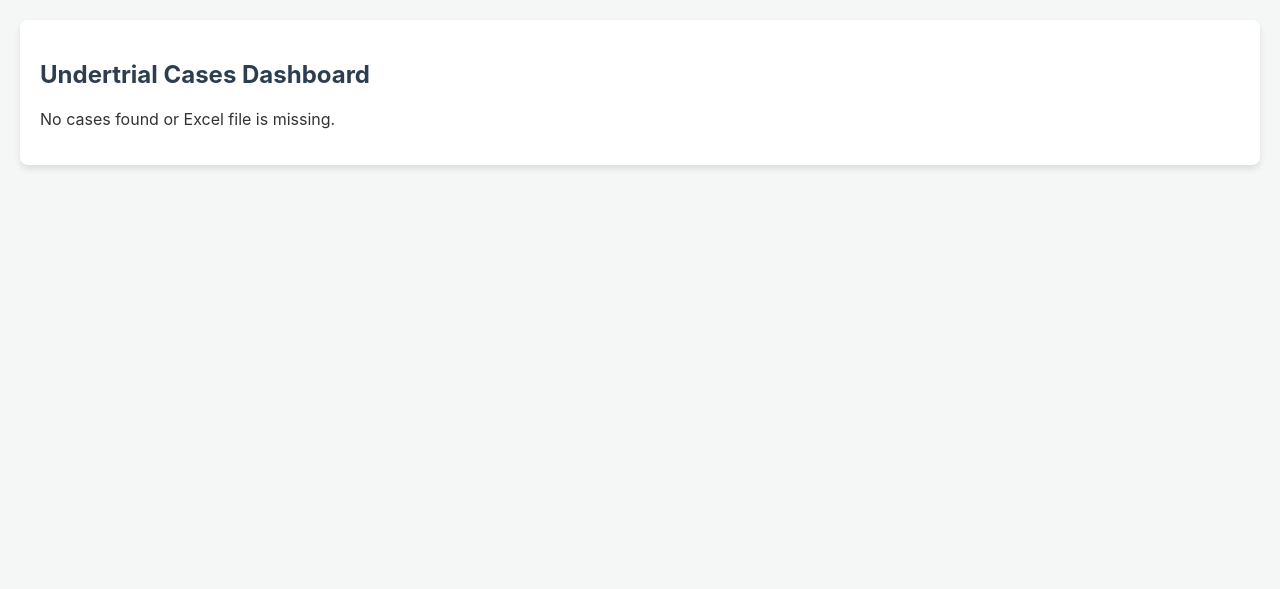
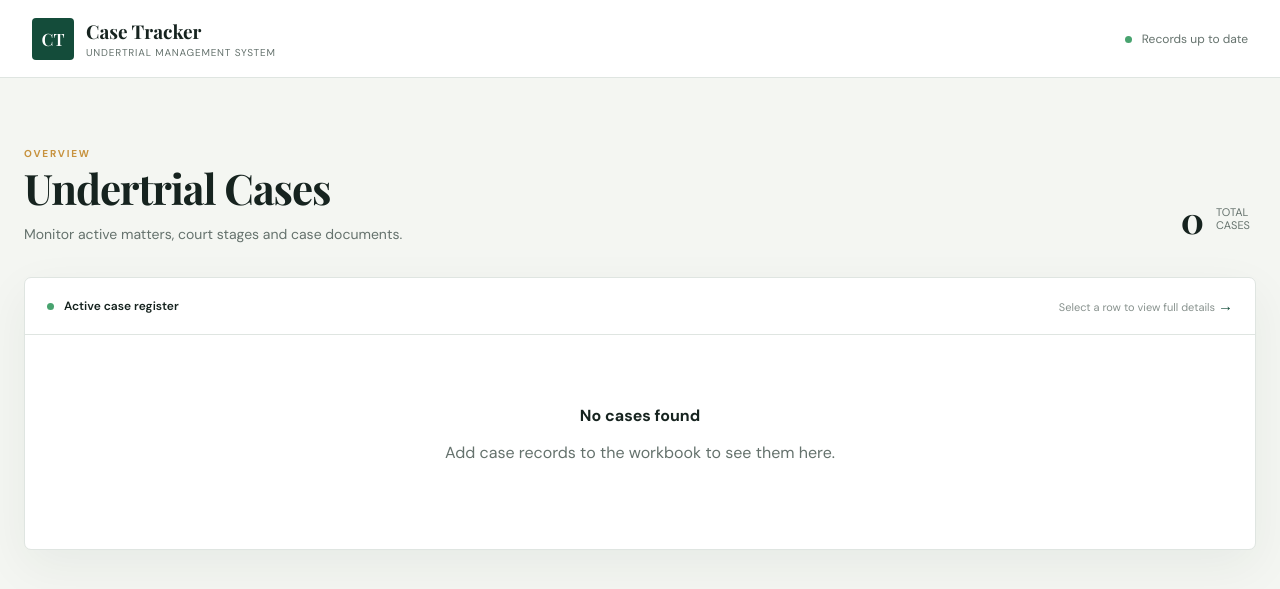
Before and after one commit to saurabits/Case-Tracker, a Flask app: page / in a window 1280 px wide. Shown: the top 589 px of the page. Run offline with Flask 3, Linux system fonts and the light colour scheme.

Commit message:
Redesign case dashboard and add detail pages

```diff
--- a/app.py
+++ b/app.py
@@ -1,20 +1,19 @@
 import os
+from pathlib import Path
+
+import pandas as pd
 from flask import Flask, abort, render_template, request, send_file
-import pandas as pd
 
 app = Flask(__name__)
 
-EXCEL_FILE = "cases.xlsx"
+BASE_DIR = Path(__file__).resolve().parent
+EXCEL_FILE = BASE_DIR / "cases.xlsx"
 
-# Map document types to their corresponding Excel date column names
 DOC_CONFIG = {
     "OPN": {"date_col": "OPN Updated Date"},
     "FIR": {"date_col": "FIR Date"},
     "Chargesheet": {"date_col": "Chargesheet Date"},
-    "Trial Plan & Calendar": {"date_col": ""},  # No date required
-    "Charge Order": {"date_col": "Charge Date"},
-    "Trial Progress": {"date_col": "Last Hearing Date"},
-    "FRs and Comments": {
+    "FR & Comments": {
         "date_col": "",
         "file_name": "FR and Comments",
         "extensions": [".pdf"],
@@ -22,86 +21,82 @@ DOC_CONFIG = {
 }
 
 
+def _folder_path(raw_path):
+    """Resolve stored paths while allowing the workbook to move with the app."""
+    path = Path(str(raw_path).strip()).expanduser()
+    if path.is_dir():
+        return path
+    portable_path = BASE_DIR / path.name
+    return portable_path if portable_path.is_dir() else path
+
+
+def _formatted_date(raw_date):
+    if not raw_date:
+        return ""
+    parsed = pd.to_datetime(raw_date, errors="coerce")
+    if pd.notnull(parsed):
+        return parsed.strftime("%d.%m.%Y")
+    return str(raw_date).split("T")[0]
+
+
 def load_cases():
-  if not os.path.exists(EXCEL_FILE):
-    return []
-  df = pd.read_excel(EXCEL_FILE)
-  df = df.fillna("")
-  records = df.to_dict(orient="records")
+    if not EXCEL_FILE.exists():
+        return []
 
-  for record in records:
-    base_path = str(record.get("Folder Path", "")).strip()
-    record["doc_links"] = {}
+    records = pd.read_excel(EXCEL_FILE).fillna("").to_dict(orient="records")
+    for index, record in enumerate(records):
+        record["id"] = index
+        record["case_number"] = record.get("Case No / CC No", record.get("Case Number", ""))
+        record["hio"] = record.get("HIO", record.get("Client Name", ""))
+        folder = _folder_path(record.get("Folder Path", ""))
+        record["doc_links"] = {}
 
-    for base_doc_name, config in DOC_CONFIG.items():
-      # 1. Check file path availability in the local folder
-      found_path = ""
-      file_name = config.get("file_name", base_doc_name)
-      if base_path and os.path.exists(base_path):
-        extensions = config.get(
-            "extensions", [".pdf", ".docx", ".doc", ".txt", ".xlsx", ""]
-        )
-        for ext in extensions:
-          potential_path = os.path.join(base_path, f"{file_name}{ext}")
-          if os.path.exists(potential_path) and os.path.isfile(potential_path):
-            found_path = potential_path
-            break
+        for document_name, config in DOC_CONFIG.items():
+            found_path = ""
+            file_name = config.get("file_name", document_name)
+            extensions = config.get("extensions", [".pdf", ".docx", ".doc", ".txt", ".xlsx", ""])
+            if folder.is_dir():
+                for extension in extensions:
+                    candidate = folder / f"{file_name}{extension}"
+                    if candidate.is_file():
+                        found_path = str(candidate.resolve())
+                        break
 
-      # 2. Extract specific date with flexible column lookup
-      date_col = config["date_col"]
-      raw_date = ""
-      if date_col:
-        if date_col in record:
-          raw_date = record[date_col]
-        else:
-          for k, v in record.items():
-            if k.strip().lower() == date_col.strip().lower():
-              raw_date = v
-              break
-
-      formatted_date = ""
-      if raw_date:
-        try:
-          if isinstance(raw_date, pd.Timestamp):
-            formatted_date = raw_date.strftime("%d.%m.%Y")
-          else:
-            # Convert string/date objects into DD.MM.YYYY if standard format
-            parsed_date = pd.to_datetime(raw_date, errors="coerce")
-            if pd.notnull(parsed_date):
-              formatted_date = parsed_date.strftime("%d.%m.%Y")
-            else:
-              formatted_date = str(raw_date).split("T")[0]
-        except Exception:
-          formatted_date = str(raw_date)
-
-      # 3. Construct label (Concatenate name with date if available)
-      if formatted_date:
-        button_label = f"{base_doc_name} {formatted_date}"
-      else:
-        button_label = base_doc_name
-
-      record["doc_links"][base_doc_name] = {
-          "path": found_path,
-          "label": button_label,
-      }
-
-  return records
+            date_value = record.get(config["date_col"], "") if config["date_col"] else ""
+            record["doc_links"][document_name] = {
+                "path": found_path,
+                "date": _formatted_date(date_value),
+            }
+    return records
 
 
 @app.route("/")
 def index():
-  cases = load_cases()
-  return render_template("index.html", cases=cases)
+    return render_template("index.html", cases=load_cases())
+
+
+@app.route("/case/<int:case_id>")
+def case_detail(case_id):
+    cases = load_cases()
+    if case_id < 0 or case_id >= len(cases):
+        abort(404)
+    return render_template("case_detail.html", case=cases[case_id])
 
 
 @app.route("/view-file")
 def view_file():
-  file_path = request.args.get("path", "")
-  if file_path and os.path.exists(file_path) and os.path.isfile(file_path):
-    mimetype = "application/pdf" if file_path.lower().endswith(".pdf") else None
-    return send_file(file_path, mimetype=mimetype)
-  return abort(404, description="File not found.")
+    requested_path = Path(request.args.get("path", "")).resolve()
+    allowed_paths = {
+        Path(info["path"]).resolve()
+        for case in load_cases()
+        for info in case["doc_links"].values()
+        if info["path"]
+    }
+    if requested_path in allowed_paths and requested_path.is_file():
+        mimetype = "application/pdf" if requested_path.suffix.lower() == ".pdf" else None
+        return send_file(requested_path, mimetype=mimetype)
+    abort(404, description="File not found.")
 
 
 if __name__ == "__main__":
-  app.run(host="127.0.0.1", port=5001, debug=True)
+    app.run(host="127.0.0.1", port=5001, debug=True)
--- /dev/null
+++ b/requirements.txt
@@ -0,0 +1,3 @@
+Flask==3.1.2
+pandas==2.3.2
+openpyxl==3.1.5
--- /dev/null
+++ b/static/app.js
@@ -0,0 +1,25 @@
+const modal = document.querySelector('#fileModal');
+const frame = document.querySelector('#fileFrame');
+const title = document.querySelector('#modalTitle');
+
+document.querySelectorAll('.case-row').forEach((row) => {
+  const open = () => { window.location.href = row.dataset.href; };
+  row.addEventListener('click', (event) => {
+    if (!event.target.closest('button')) open();
+  });
+  row.addEventListener('keydown', (event) => {
+    if (event.key === 'Enter' || event.key === ' ') { event.preventDefault(); open(); }
+  });
+});
+
+document.querySelectorAll('[data-url]').forEach((button) => {
+  button.addEventListener('click', () => {
+    title.textContent = button.dataset.title;
+    frame.src = button.dataset.url;
+    modal.showModal();
+  });
+});
+
+document.querySelector('#closeModal')?.addEventListener('click', () => modal.close());
+modal?.addEventListener('click', (event) => { if (event.target === modal) modal.close(); });
+modal?.addEventListener('close', () => { frame.src = ''; });
--- /dev/null
+++ b/templates/base.html
@@ -0,0 +1,23 @@
+<!DOCTYPE html>
+<html lang="en">
+<head>
+  <meta charset="UTF-8">
+  <meta name="viewport" content="width=device-width, initial-scale=1.0">
+  <title>{% block title %}Case Tracker{% endblock %}</title>
+  <link rel="preconnect" href="https://fonts.googleapis.com">
+  <link rel="preconnect" href="https://fonts.gstatic.com" crossorigin>
+  <link href="https://fonts.googleapis.com/css2?family=DM+Sans:wght@400;500;600;700&family=Playfair+Display:wght@600;700&display=swap" rel="stylesheet">
+  <link rel="stylesheet" href="{{ url_for('static', filename='styles.css') }}">
+</head>
+<body>
+  <header class="site-header">
+    <a class="brand" href="{{ url_for('index') }}" aria-label="Case Tracker home">
+      <span class="brand-mark">CT</span>
+      <span><strong>Case Tracker</strong><small>Undertrial Management System</small></span>
+    </a>
+    <div class="header-meta"><span class="status-dot"></span> Records up to date</div>
+  </header>
+  <main>{% block content %}{% endblock %}</main>
+  {% block scripts %}{% endblock %}
+</body>
+</html>
--- a/templates/index.html
+++ b/templates/index.html
@@ -1,237 +1,40 @@
-<!DOCTYPE html>
-<html lang="en">
-<head>
-    <meta charset="UTF-8">
-    <meta name="viewport" content="width=device-width, initial-scale=1.0">
-    <title>Undertrial Case Tracker</title>
-    <style>
-        body {
-            font-family: -apple-system, BlinkMacSystemFont, "Segoe UI", Roboto, sans-serif;
-            margin: 0;
-            padding: 20px;
-            background-color: #f4f7f6;
-            color: #333;
-        }
-        h2 {
-            color: #2c3e50;
-            margin-bottom: 20px;
-        }
-        .container {
-            max-width: 1450px;
-            margin: auto;
-            background: white;
-            padding: 20px;
-            border-radius: 8px;
-            box-shadow: 0 4px 6px rgba(0,0,0,0.1);
-            overflow-x: auto;
-        }
-        table {
-            width: 100%;
-            border-collapse: collapse;
-            margin-top: 10px;
-            table-layout: fixed;
-        }
-        th, td {
-            padding: 12px 10px;
-            text-align: left;
-            border-bottom: 1px solid #ddd;
-            word-wrap: break-word;
-            vertical-align: top;
-        }
-        th {
-            background-color: #2c3e50;
-            color: white;
-            font-size: 14px;
-        }
-        td {
-            font-size: 13px;
-        }
-        tr:hover {
-            background-color: #f1f1f1;
-        }
+{% extends "base.html" %}
+{% block title %}Dashboard · Case Tracker{% endblock %}
+{% block content %}
+<section class="page-shell">
+  <div class="page-heading">
+    <div><p class="eyebrow">OVERVIEW</p><h1>Undertrial Cases</h1><p>Monitor active matters, court stages and case documents.</p></div>
+    <div class="case-count"><strong>{{ cases|length }}</strong><span>Total cases</span></div>
+  </div>
 
-        /* Column Widths */
-        th.col-case { width: 11%; }
-        th.col-client { width: 14%; }
-        th.col-court { width: 14%; }
-        th.col-stage { width: 11%; }
-        th.col-files { width: 50%; }
-
-        /* Document Group Grid Layout */
-        .docs-grid {
-            display: flex;
-            flex-wrap: wrap;
-            gap: 6px;
-        }
-
-        /* Unified Button Style */
-        .btn-doc {
-            display: inline-flex;
-            align-items: center;
-            justify-content: center;
-            padding: 6px 10px;
-            margin: 2px 2px 2px 0;
-            background-color: #007aff;
-            color: white;
-            text-decoration: none;
-            border-radius: 5px;
-            font-size: 11px;
-            font-weight: 600;
-            cursor: pointer;
-            border: 1px solid #005bb5;
-            white-space: nowrap;
-        }
-        .btn-doc:hover {
-            background-color: #005bb5;
-        }
-
-        /* Cemented / Disabled Button Style */
-        .btn-doc.disabled {
-            background-color: #e0e0e0;
-            border-color: #ccc;
-            color: #888;
-            cursor: not-allowed;
-            pointer-events: none;
-        }
-
-        .no-file {
-            color: #999;
-            font-style: italic;
-            font-size: 11px;
-        }
-
-        /* Modal Popup Styling */
-        #fileModal {
-            display: none;
-            position: fixed;
-            z-index: 1000;
-            left: 0;
-            top: 0;
-            width: 100%;
-            height: 100%;
-            background-color: rgba(0,0,0,0.5);
-        }
-        .modal-content {
-            background-color: #fefefe;
-            margin: 5% auto;
-            padding: 20px;
-            border: 1px solid #888;
-            width: 80%;
-            height: 80%;
-            border-radius: 8px;
-            display: flex;
-            flex-direction: column;
-        }
-        .modal-header {
-            display: flex;
-            justify-content: space-between;
-            align-items: center;
-            border-bottom: 1px solid #ddd;
-            padding-bottom: 10px;
-        }
-        .modal-header h3 {
-            margin: 0;
-            color: #2c3e50;
-        }
-        .close-btn {
-            background: #e74c3c;
-            color: white;
-            border: none;
-            padding: 6px 12px;
-            font-weight: bold;
-            border-radius: 4px;
-            cursor: pointer;
-        }
-        .close-btn:hover {
-            background: #c0392b;
-        }
-        iframe {
-            width: 100%;
-            height: 100%;
-            border: none;
-            margin-top: 15px;
-            flex-grow: 1;
-        }
-    </style>
-</head>
-<body>
-    <div class="container">
-        <h2>Undertrial Cases Dashboard</h2>
+  <div class="table-card">
+    <div class="table-toolbar"><div><span class="live-dot"></span> Active case register</div><span>Select a row to view full details <b>→</b></span></div>
     {% if cases %}
+    <div class="table-scroll">
       <table>
-            <thead>
-                <tr>
-                    <th class="col-case">Case Number</th>
-                    <th class="col-client">Client Name</th>
-                    <th class="col-court">Court</th>
-                    <th class="col-stage">Stage</th>
-                    <th class="col-files">Case Files & Documents</th>
-                </tr>
-            </thead>
+        <thead><tr><th>Sl No.</th><th>Case No / CC No</th><th>HIO</th><th>Court</th><th>Stage</th><th>OPN</th><th aria-label="Open"></th></tr></thead>
         <tbody>
         {% for case in cases %}
-                <tr>
-                    <td>{{ case.get('Case Number', '') }}</td>
-                    <td>{{ case.get('Client Name', '') }}</td>
-                    <td>{{ case.get('Court', '') }}</td>
-                    <td><strong>{{ case.get('Stage', '') }}</strong></td>
+          <tr class="case-row" tabindex="0" role="link" aria-label="View {{ case.case_number }}" data-href="{{ url_for('case_detail', case_id=case.id) }}">
+            <td><span class="serial">{{ '%02d'|format(loop.index) }}</span></td>
+            <td><strong class="case-number">{{ case.case_number or '—' }}</strong></td>
+            <td>{{ case.hio or '—' }}</td><td>{{ case.get('Court', '—') or '—' }}</td>
+            <td><span class="stage-pill">{{ case.get('Stage', 'Not set') or 'Not set' }}</span></td>
             <td>
-                        {% if case.get('Folder Path') %}
-                            <div class="docs-grid">
-                                {% for base_doc_name, info in case['doc_links'].items() %}
-                                    {% if info['path'] %}
-                                        <button class="btn-doc" onclick="openModal('{{ url_for('view_file', path=info['path']) }}', '{{ info['label'] }} - {{ case.get('Case Number', '') }}')">
-                                            {{ info['label'] }}
-                                        </button>
-                                    {% else %}
-                                        <button class="btn-doc disabled" disabled>
-                                            {{ info['label'] }}
-                                        </button>
-                                    {% endif %}
-                                {% endfor %}
-                            </div>
-                        {% else %}
-                            <span class="no-file">No Folder Linked</span>
-                        {% endif %}
+              {% set opn = case.doc_links['OPN'] %}
+              {% if opn.path %}<button class="document-link" data-url="{{ url_for('view_file', path=opn.path) }}" data-title="OPN · {{ case.case_number }}">View OPN{% if opn.date %}<small>{{ opn.date }}</small>{% endif %}</button>
+              {% else %}<span class="not-available">Not available</span>{% endif %}
             </td>
+            <td class="row-arrow">→</td>
           </tr>
         {% endfor %}
         </tbody>
       </table>
-        {% else %}
-        <p>No cases found or Excel file is missing.</p>
-        {% endif %}
     </div>
+    {% else %}<div class="empty-state"><strong>No cases found</strong><p>Add case records to the workbook to see them here.</p></div>{% endif %}
+  </div>
+</section>
 
-    <!-- Pop-up Modal Window -->
-    <div id="fileModal">
-        <div class="modal-content">
-            <div class="modal-header">
-                <h3 id="modalTitle">Document Viewer</h3>
-                <button class="close-btn" onclick="closeModal()">Close &times;</button>
-            </div>
-            <iframe id="fileFrame" src=""></iframe>
-        </div>
-    </div>
-
-    <script>
-        function openModal(fileUrl, titleText) {
-            document.getElementById('modalTitle').innerText = titleText;
-            document.getElementById('fileFrame').src = fileUrl;
-            document.getElementById('fileModal').style.display = 'block';
-        }
-
-        function closeModal() {
-            document.getElementById('fileModal').style.display = 'none';
-            document.getElementById('fileFrame').src = '';
-        }
-
-        window.onclick = function(event) {
-            var modal = document.getElementById('fileModal');
-            if (event.target == modal) {
-                closeModal();
-            }
-        }
-    </script>
-</body>
-</html>
+<dialog id="fileModal" class="file-modal"><div class="modal-heading"><div><p class="eyebrow">DOCUMENT PREVIEW</p><h2 id="modalTitle">Document</h2></div><button id="closeModal" aria-label="Close preview">×</button></div><iframe id="fileFrame" title="Document preview"></iframe></dialog>
+{% endblock %}
+{% block scripts %}<script src="{{ url_for('static', filename='app.js') }}"></script>{% endblock %}
```
Also changed, not shown: templates/case_detail.html (added, +25 -0 lines), static/styles.css (added). Lines whose indentation alone changed are shown as unchanged.
